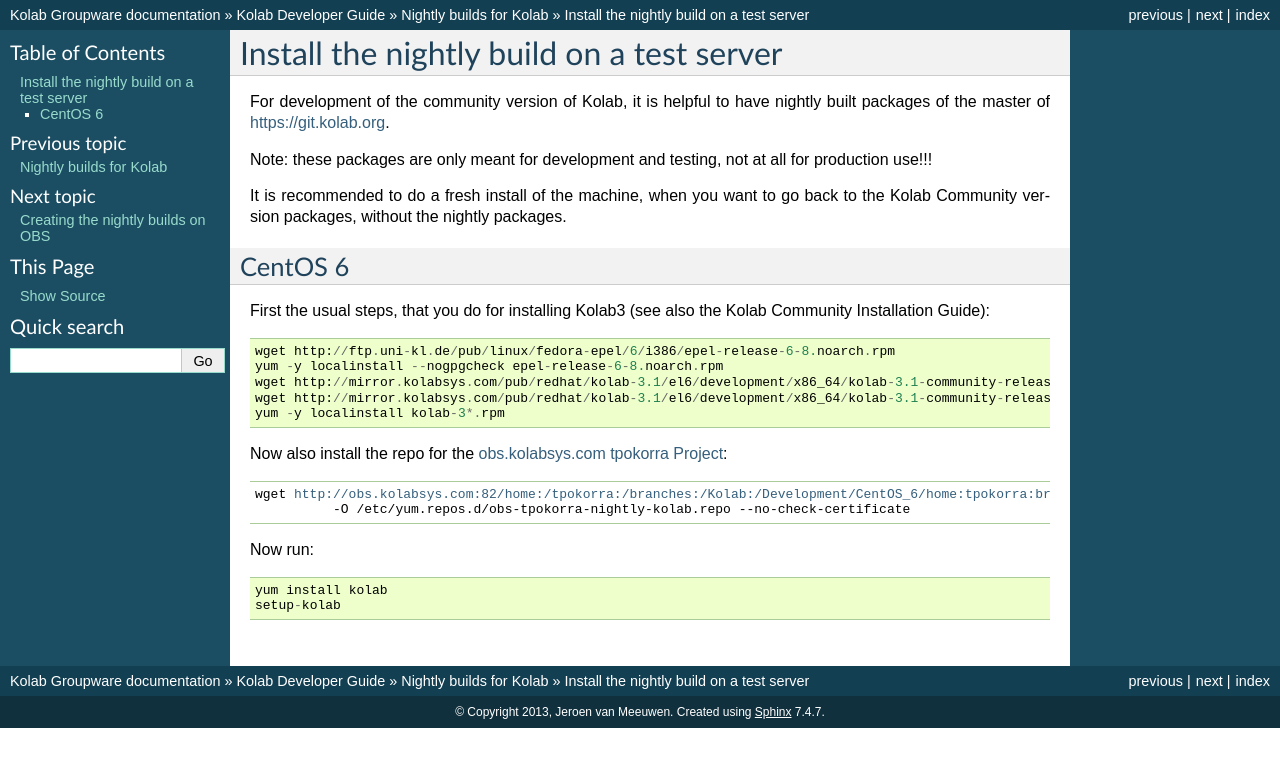
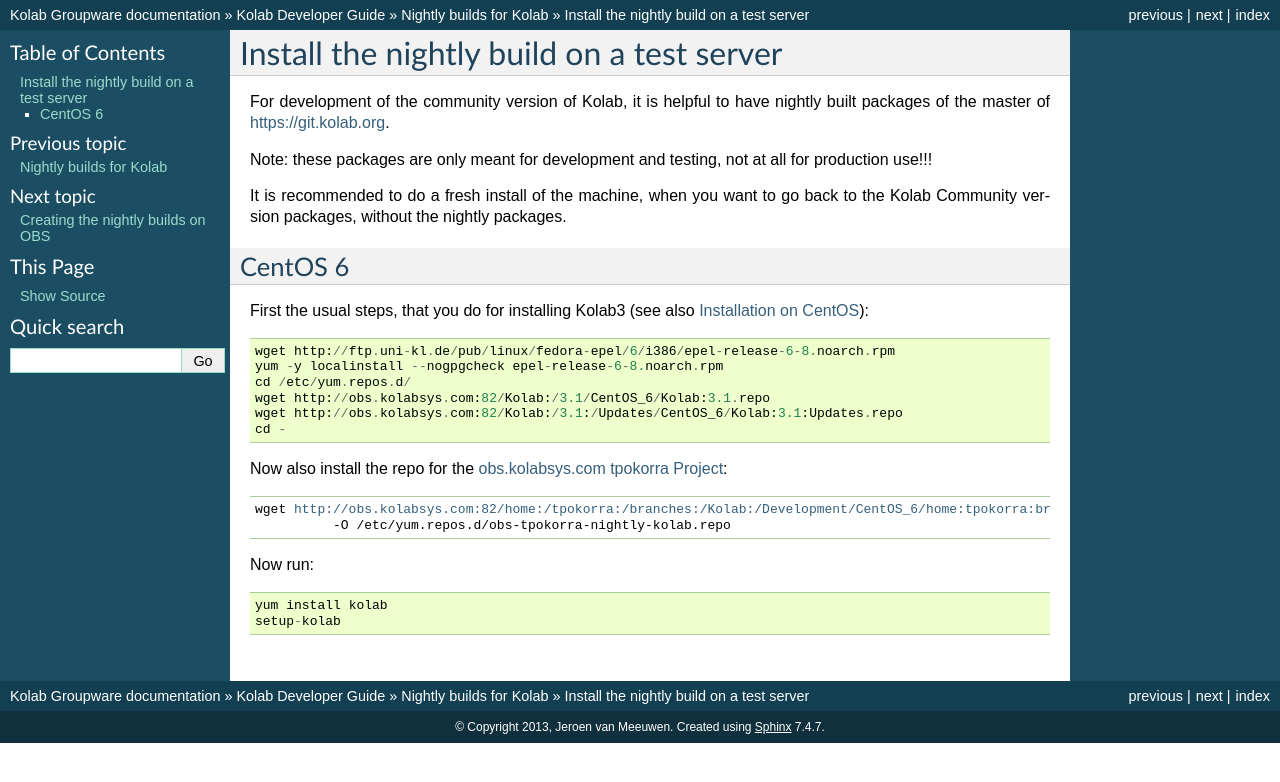
Before and after one commit to kanarip/kolab-docs, a Sphinx documentation site: the page built from source/developer-guide/nightly-builds/install.rst, in a window 1280 px wide. Shown: the top 782 px of the page. Built offline with Sphinx 7.4.7, drawn with Linux system fonts in a browser that asks for light colours.

Commit message:
install from OBS, not from mirror.kolabsys.com

```diff
--- a/source/developer-guide/nightly-builds/install.rst
+++ b/source/developer-guide/nightly-builds/install.rst
@@ -13,22 +13,23 @@
 CentOS 6
 =================================================
 
-First the usual steps, that you do for installing Kolab3 (see also the Kolab Community Installation Guide):
+First the usual steps, that you do for installing Kolab3 (see also :ref:`installation-centos`):
 
 .. parsed-literal::
 
     wget http://ftp.uni-kl.de/pub/linux/fedora-epel/6/i386/epel-release-6-8.noarch.rpm
     yum -y localinstall --nogpgcheck epel-release-6-8.noarch.rpm
-    wget http://mirror.kolabsys.com/pub/redhat/kolab-3.1/el6/development/x86_64/kolab-3.1-community-release-6-2.el6.kolab_3.1.noarch.rpm
-    wget http://mirror.kolabsys.com/pub/redhat/kolab-3.1/el6/development/x86_64/kolab-3.1-community-release-development-6-2.el6.kolab_3.1.noarch.rpm
-    yum -y localinstall kolab-3*.rpm
+    cd /etc/yum.repos.d/
+    wget http://obs.kolabsys.com:82/Kolab:/3.1/CentOS_6/Kolab:3.1.repo
+    wget http://obs.kolabsys.com:82/Kolab:/3.1:/Updates/CentOS_6/Kolab:3.1:Updates.repo
+    cd -
 
 Now also install the repo for the `obs.kolabsys.com tpokorra Project <https://obs.kolabsys.com/project/show?project=home%3Atpokorra%3Abranches%3AKolab%3ADevelopment>`_:
 
 .. parsed-literal::
 
     wget http://obs.kolabsys.com:82/home:/tpokorra:/branches:/Kolab:/Development/CentOS_6/home:tpokorra:branches:Kolab:Development.repo \\
-              -O /etc/yum.repos.d/obs-tpokorra-nightly-kolab.repo --no-check-certificate
+              -O /etc/yum.repos.d/obs-tpokorra-nightly-kolab.repo
 
 Now run:
 
--- a/source/installation-guide/centos.rst
+++ b/source/installation-guide/centos.rst
@@ -1,3 +1,5 @@
+.. _installation-centos:
+
 ======================
 Installation on CentOS
 ======================
```
